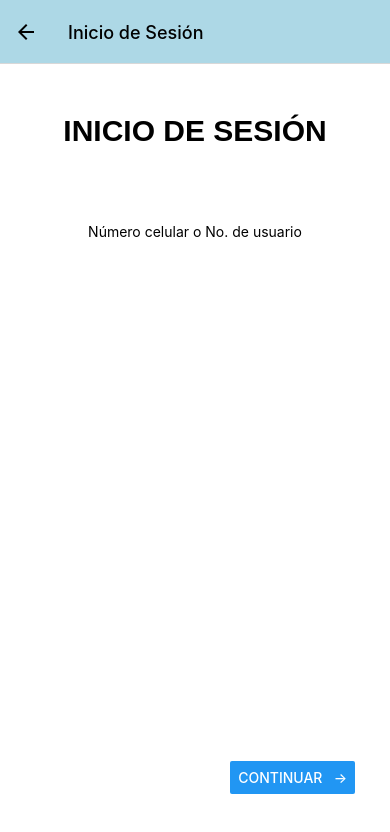
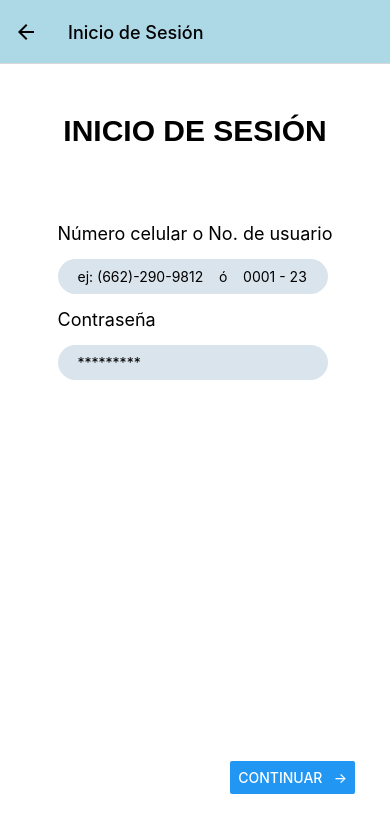
Before and after one commit to Revk22/ElderlyCare, a React Native app: screen / in a window 390 px wide. Both pictures are taken after a click on the button "INICIAR SESION". Shown: the top 832 px of the page. Built offline with nearby package versions, Linux system fonts and the light colour scheme.

Commit message:
Actualizado 7pm

```diff
--- a/App.js
+++ b/App.js
@@ -1,6 +1,6 @@
 import 'react-native-gesture-handler';
 import React from 'react';
-import { View, Text, Button, Image } from 'react-native';
+import { View, Text, Button, Image, TextInput } from 'react-native';
 import { NavigationContainer } from '@react-navigation/native';
 import { createStackNavigator } from '@react-navigation/stack';
 import { StatusBar } from 'expo-status-bar';
@@ -29,7 +29,18 @@ function IngresarScreen({ navigation }) {
   return (
     <View style={pantalla.base}>
       <Text style={[texto.titulo, { marginBottom: 75 }]}>INICIO DE SESIÓN</Text>
-      <Text>Número celular o No. de usuario</Text>
+      <View>
+        <Text style={texto.texto}>Número celular o No. de usuario</Text>
+        <TextInput
+          placeholder='ej: (662)-290-9812    ó    0001 - 23'
+          style={texto.escribir}
+        />
+        <Text style={texto.texto}>Contraseña</Text>
+        <TextInput
+          placeholder='*********'
+          style={texto.escribir}
+        />
+      </View>
       <View style={botones.continuar}>
         <Button
           title='Continuar   →'
@@ -62,8 +73,7 @@ function DificultadesScreen({ navigation }) {
       <View style={botones.continuar}>
         <Button
           title='Continuar   →'
-          //** MODIFICAR */ Debe llevar a lo siguiente del formulario
-          onPress={() => navigation.push('**')} />
+          onPress={() => navigation.push('Loading')} />
       </View>
     </View>
   );
--- a/styles.js
+++ b/styles.js
@@ -23,6 +23,20 @@ const texto = StyleSheet.create({
         width: 170,
         height: 170,
         marginBottom: 70,
+    },
+    texto: {
+        textAlign: 'left',
+        //marginLeft: 11,
+        fontSize: 18,
+    },
+    escribir: {
+        marginTop: 15,
+        marginBottom: 15,
+        height: 35,
+        width: 270,
+        backgroundColor: '#DAE4EC',
+        borderRadius: 20,
+        paddingLeft: 20
     }
 });
 
```
